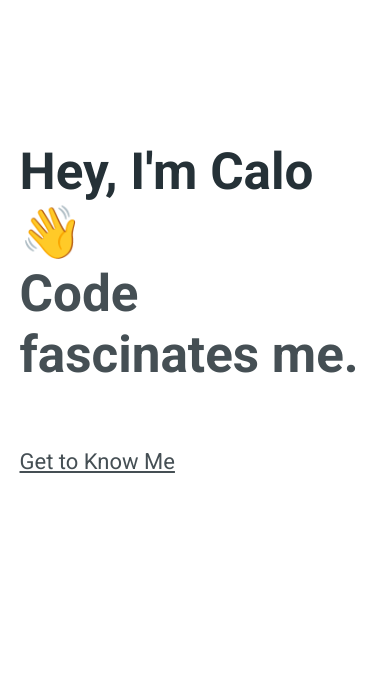
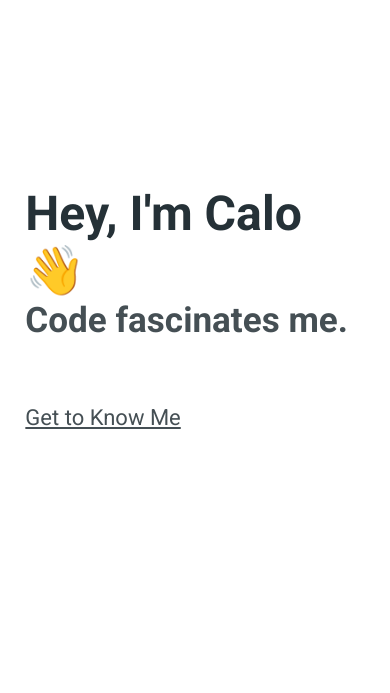
Before and after one commit to Objectivitix/objx-v2, a website built with webpack: page src/index.html in a window 390 px wide. Shown: the part 148-841 px from the top of the page. Built offline with nearby package versions, Linux system fonts and the light colour scheme; files whose address does not match are found by name.

Commit message:
Improve intro's fluid typography...
And other refinery

```diff
--- a/src/index.html
+++ b/src/index.html
@@ -6,8 +6,11 @@
     <title>Calo/objx</title>
   </head>
   <body>
+    <div class="top-wrapper">
       <header class="header">
-      <a class="header__home-link" href="#"><img src="./dummy.jpg" alt="Logo for web developer Calo" /></a>
+        <a class="header__home-link" href="#"
+          ><img src="./dummy.jpg" alt="Logo for web developer Calo"
+        /></a>
         <nav class="nav">
           <ol class="nav__list">
             <li class="nav__item"><a class="nav__link" href="#about">About</a></li>
@@ -16,7 +19,6 @@
           </ol>
         </nav>
       </header>
-
       <main class="main">
         <header class="intro">
           <hgroup class="intro__head">
@@ -25,18 +27,17 @@
           </hgroup>
           <a class="intro__cta" href="#about">Get to Know Me</a>
         </header>
-
         <section class="section">
           <h2 id="about">About Me</h2>
           <p class="prose">
-          Lorem, ipsum dolor sit amet consectetur adipisicing elit. Veritatis eum assumenda nam quia
-          nisi quibusdam, magni aut, praesentium autem quasi distinctio alias eaque error cupiditate
-          mollitia repellendus eius deleniti earum.
+            Lorem, ipsum dolor sit amet consectetur adipisicing elit. Veritatis eum assumenda nam
+            quia nisi quibusdam, magni aut, praesentium autem quasi distinctio alias eaque error
+            cupiditate mollitia repellendus eius deleniti earum.
           </p>
           <p class="prose">
             Voluptatum dignissimos eius dolorem illum soluta vitae nobis facilis in dolor suscipit
-          aspernatur vero ab consequuntur laborum impedit dolorum consequatur quidem magni possimus
-          sint animi inventore qui, natus alias. Architecto.
+            aspernatur vero ab consequuntur laborum impedit dolorum consequatur quidem magni
+            possimus sint animi inventore qui, natus alias. Architecto.
           </p>
           <ul class="techs">
             <li class="tech">
@@ -61,7 +62,6 @@
             </li>
           </ul>
         </section>
-
         <section class="section projects-section">
           <h2 id="projects">Projects</h2>
           <ul class="projects">
@@ -133,7 +133,6 @@
             </li>
           </ul>
         </section>
-
         <section class="section">
           <h2 id="contact">Contact</h2>
           <p class="prose">
@@ -147,9 +146,9 @@
           </address>
         </section>
       </main>
-
-    <footer>
-      <p>crafted with ❤️ by Objectivitix | <a href="#">source</a></p>
+      <footer class="footer">
+        <p class="footer__text">Site crafted with ❤️ by Objectivitix | <a href="#">source</a></p>
       </footer>
+    </div>
   </body>
 </html>
--- a/src/styles.css
+++ b/src/styles.css
@@ -39,6 +39,13 @@ ul {
 
   --clr-heading: hsl(200, 20%, 18%);
   --clr-text: hsl(200 10% 30%);
+
+  --header-height: 7rem;
+}
+
+html {
+  scroll-behavior: smooth;
+  scroll-padding-top: calc(var(--header-height) + min(18vh, 15rem));
 }
 
 body {
@@ -61,11 +68,12 @@ img {
 
 /* HIGH-LEVEL LAYOUT */
 
-body {
+.top-wrapper {
   display: flex;
   flex-direction: column;
-  gap: 30rem;
-  width: min(90vw, 120rem);
+  gap: 10rem;
+  max-width: min(87vw, 120rem);
+  padding-bottom: 20rem;
   margin: auto;
 }
 
@@ -94,7 +102,7 @@ body {
   display: flex;
   justify-content: space-between;
   align-items: center;
-  height: 7rem;
+  height: var(--header-height);
   background-color: white;
 }
 
@@ -114,8 +122,8 @@ body {
   flex-direction: column;
   justify-content: center;
   gap: 6rem;
-  height: max(40rem, calc(100vh - 7rem));
-  margin: -30rem 0;
+  height: max(40rem, calc(100vh - var(--header-height)));
+  margin: -10rem 0 -30rem 0;
 }
 
 .intro__head {
@@ -197,7 +205,25 @@ body {
   width: 15rem;
 }
 
+/* FOOTER */
+
+.footer__text {
+  font-style: italic;
+}
+
 /* MEDIA QUERIES */
+
+@media screen and (max-width: 55em) {
+  .intro__desc {
+    font-size: 9vw;
+  }
+}
+
+@media screen and (max-width: 40em) {
+  .intro__title {
+    font-size: calc(8.5vw + 1.5rem);
+  }
+}
 
 @media screen and (max-width: 35em) {
   .nav__list {
```
Lines whose indentation alone changed are shown as unchanged.
